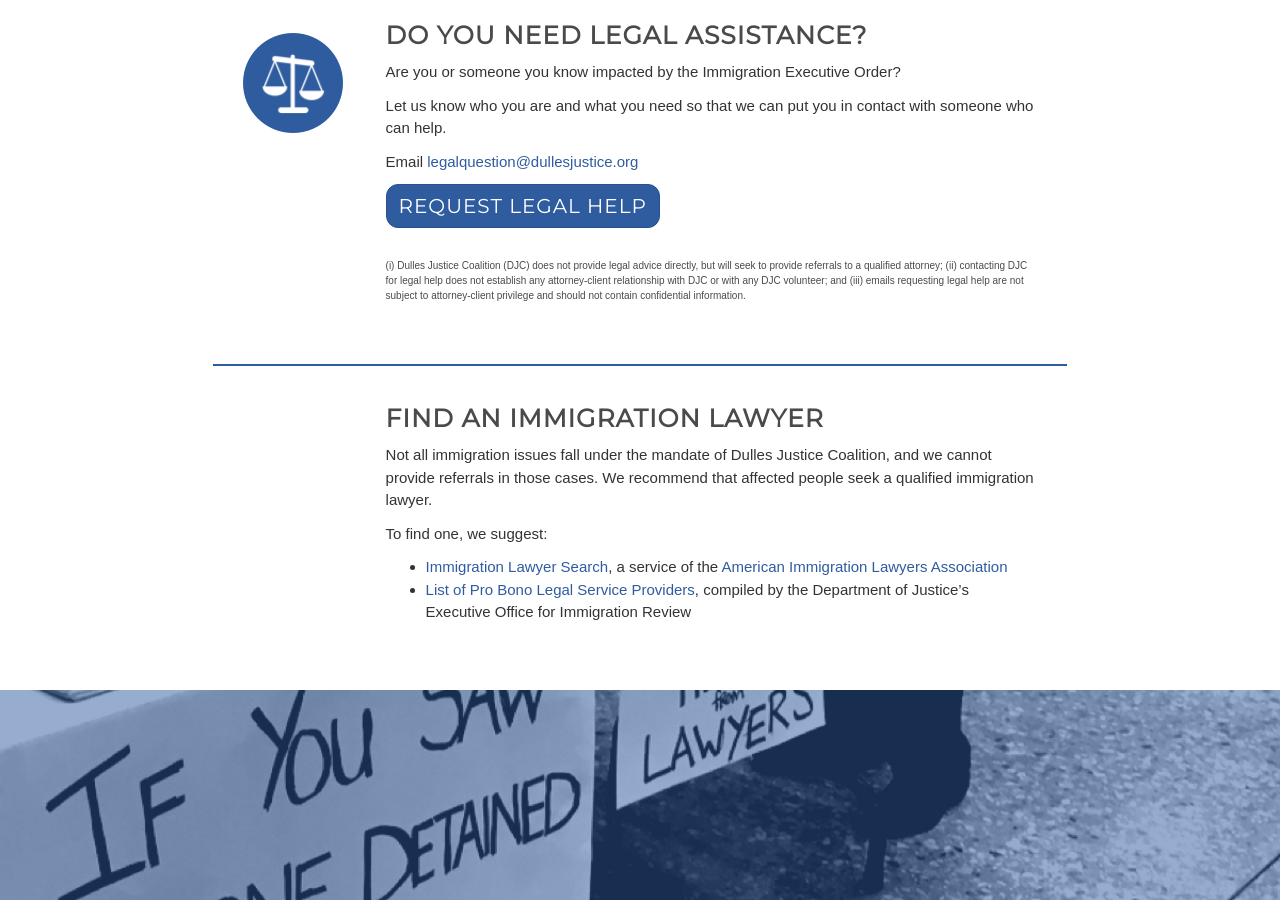
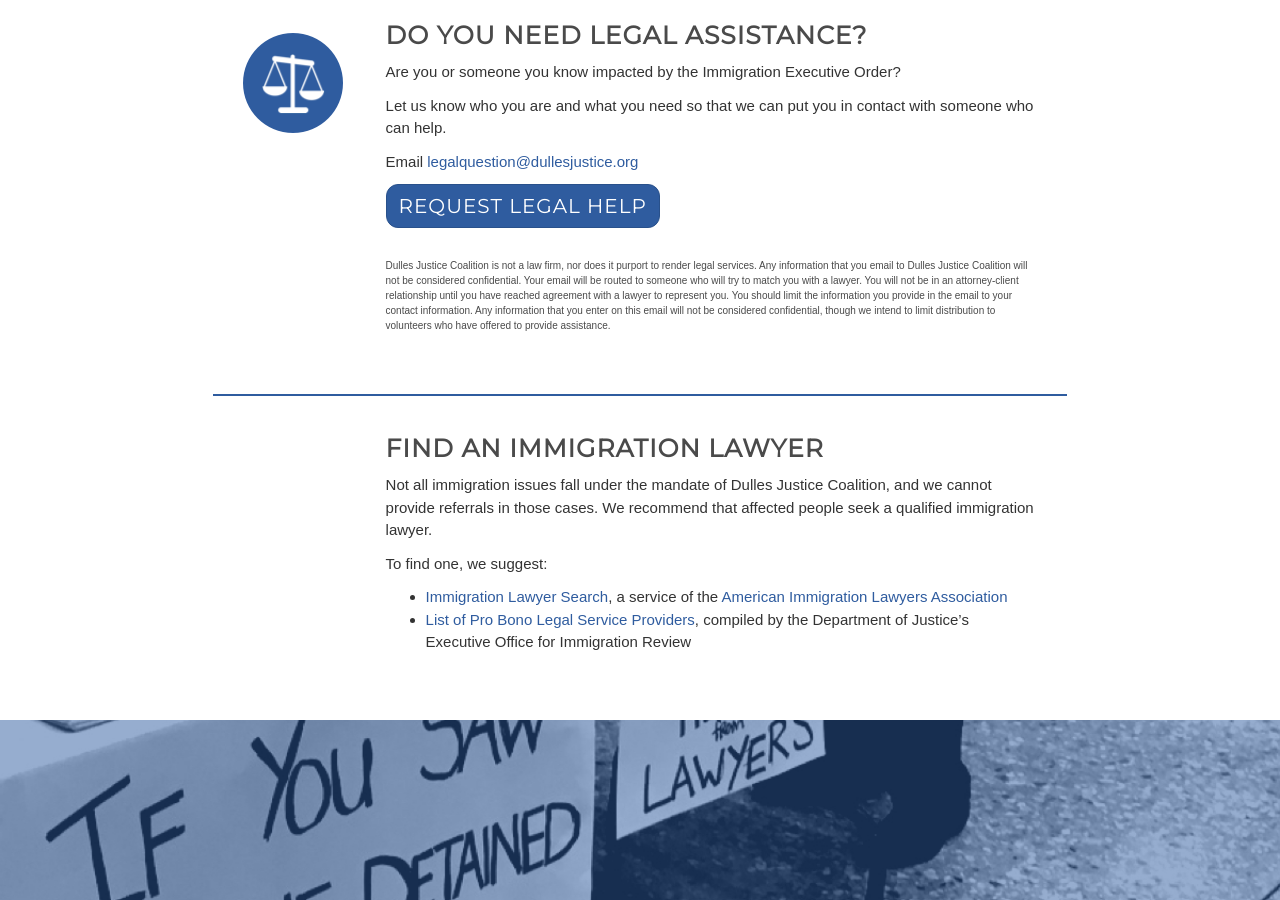
Before and after one commit to dullesjustice/site, a Jekyll site: the page built from legal.html, in a window 1280 px wide and 900 px high, scrolled down 673 px. Built offline with Jekyll 4.4.1, drawn with Linux system fonts in a browser that asks for light colours; some web fonts are replaced.

Commit message:
Add new disclaimer

```diff
--- a/_includes/disclaimer.html
+++ b/_includes/disclaimer.html
@@ -1,8 +1,9 @@
 <p class="disclaimer">
-(i) Dulles Justice Coalition (DJC) does not provide legal advice directly, but will
-seek to provide referrals to a qualified attorney; (ii) contacting DJC for
-legal help does not establish any attorney-client relationship
-with DJC or with any DJC volunteer; and (iii) emails requesting legal help are
-not subject to attorney-client privilege and should not contain confidential
-information.
+Dulles Justice Coalition is not a law firm, nor does it purport to render legal services.
+Any information that you email to Dulles Justice Coalition will not be considered confidential.
+Your email will be routed to someone who will try to match you with a lawyer.
+You will not be in an attorney-client relationship until you have reached agreement with a lawyer to represent you.
+You should limit the information you provide in the email to your contact information.
+Any information that you enter on this email will not be considered confidential,
+though we intend to limit distribution to volunteers who have offered to provide assistance.
 </p>
```
